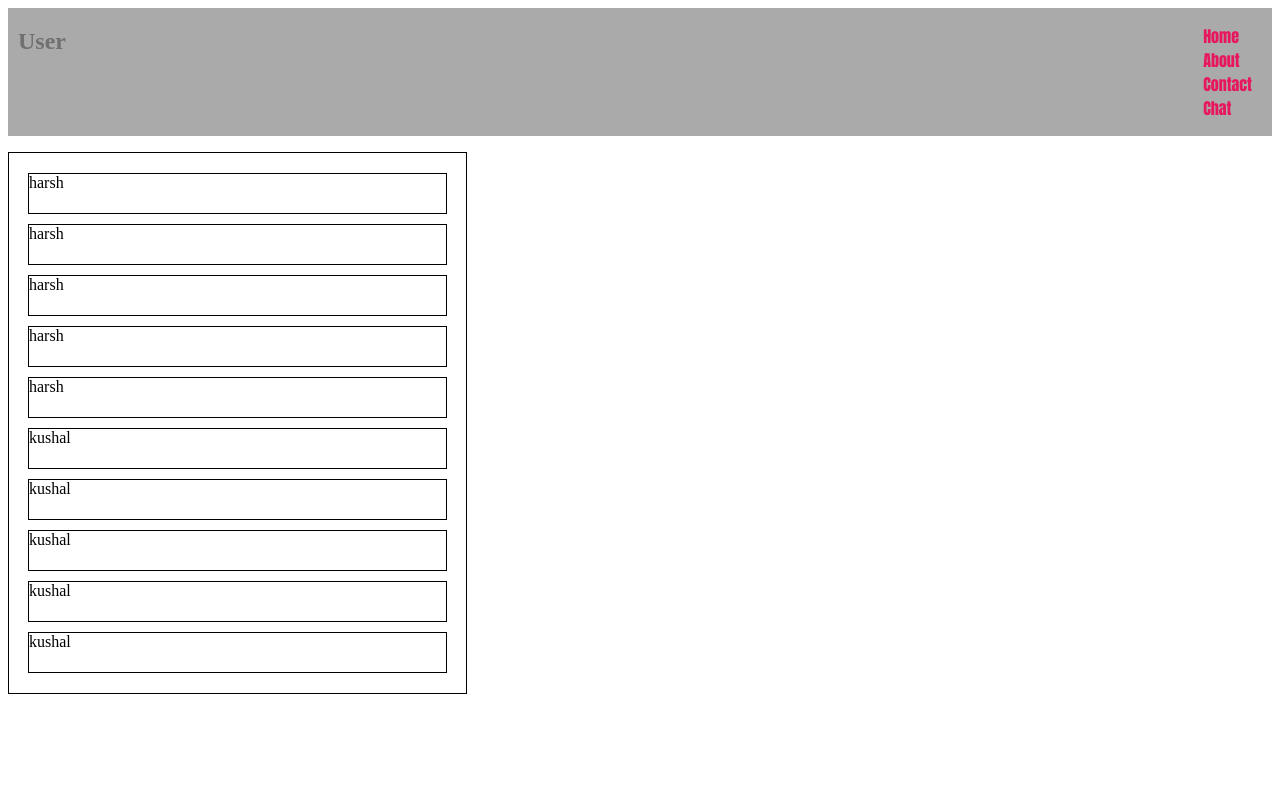
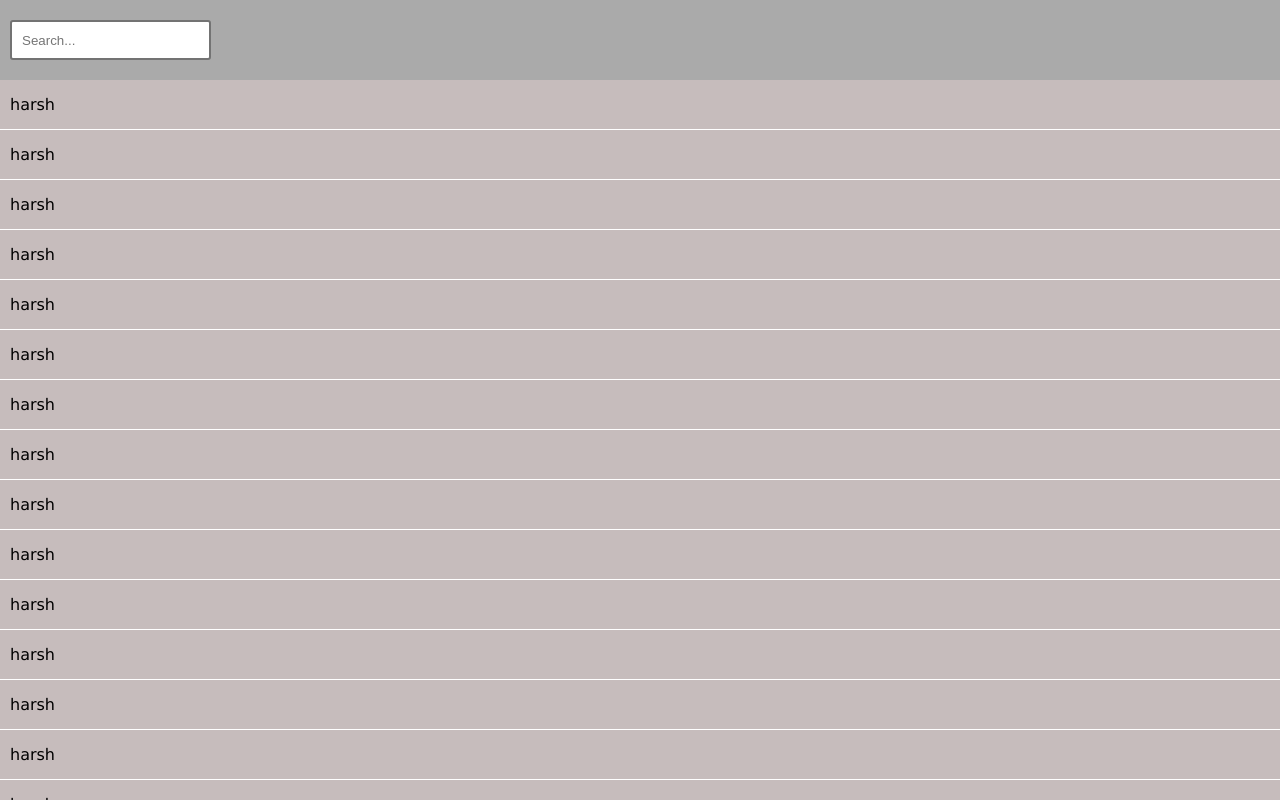
Before and after one commit to mrharshvashist/ChatSetGo, a plain HTML site: page index.html in a window 1280 px wide. Drawn offline with Linux system fonts and the light colour scheme.

Commit message:
new layout

```diff
--- a/index.html
+++ b/index.html
@@ -9,32 +9,49 @@
 </head>
 <body>
     <header>
+        <!-- <h1>User</h1> -->
         <nav>
-            <h1>User</h1>
-            <ul>
+            <input type="text" placeholder="Search...">
+            <!-- <ul>
                 <li><a href="#">Home</a></li>
                 <li><a href="#">About</a></li>
                 <li><a href="#">Contact</a></li>
                 <li><a href="#">Chat</a></li>
-            </ul>
+            </ul> -->
         </nav>
     </header>
-    <menu>
+    <main>
+
+    <menu id="sideMenu">
         <!-- Users list <br>
         Avatar -->
+        <div class="user">harsh</div>
+        <!-- <div class="user">harsh</div> -->
         <div class="user">harsh</div>
         <div class="user">harsh</div>
         <div class="user">harsh</div>
         <div class="user">harsh</div>
         <div class="user">harsh</div>
-        <div class="user">kushal</div>
-        <div class="user">kushal</div>
-        <div class="user">kushal</div>
-        <div class="user">kushal</div>
-        <div class="user">kushal</div>
+        <div class="user">harsh</div>
+        <div class="user">harsh</div>
+        <div class="user">harsh</div>
+        <div class="user">harsh</div>
+        <div class="user">harsh</div>
+        <div class="user">harsh</div>
+        <div class="user">harsh</div>
+        <div class="user">harsh</div>
+        <div class="user">harsh</div>
+        <div class="user">harsh</div>
+        <div class="user">harsh</div>
+        <div class="user">harsh</div>
+        <div class="user">harsh</div>
+        <div class="user">harsh</div>
+        <div class="user">harsh</div>
+        <div class="user">harsh</div>
+        <div class="user">harsh</div>
+        <div class="user">harsh</div>
 
     </menu>
-    <main>
 
     </main>
 </body>
--- a/style.css
+++ b/style.css
@@ -6,10 +6,26 @@
     #000534 */
 }
 
+*, html, body{
+    padding: 0;
+    margin: 0;
+    box-sizing: border-box;
+}
 
+body {
+    /* display: flex; */
+    flex-direction: column;
+    align-items: center;
+    /* overflow: auto; */
+    /* height: 50vh; */
+}
 
 header {
-    /* height: 80px; */
+    display: flex;
+    /* flex-direction: column; */
+    /* justify-content: center; */
+    align-items: center;
+    height: 10vh;
     width: 100%;
     /* border: 1px solid #000; */
 }
@@ -18,45 +34,87 @@ header nav {
     background-color: var(--main);
     color: var(--secondary);
     padding: 0 10px;
+    display: flex;
     justify-content: space-between;
-    display: flex;
+    align-items: center;
+    height: 100%;
+    width: 100%;
     /* border: 1px solid #000; */
 }
-
+header nav input {
+    height: 40px;
+    border: 2px solid #737373;
+    outline: none;
+    border-radius: 3px;
+    padding: 0 10px;
+}
 header nav ul li {
     margin: 0 10px;
 }
 header nav ul li a {
     text-decoration: none;
     color: #fff;
-    color: #e8175d;
+    /* color: #e8175d; */
     font-family: Impact, Haettenschweiler, 'Arial Narrow Bold', sans-serif;
 }
 header nav ul {
-    /* display: flex; */
+    display: flex;
     list-style: none;
     align-items: center;
     padding: 0;
     justify-content: center;
     /* border: 1px solid #000; */
 }
+header nav h1{
+    align-self: flex-start;
+    justify-self: start;
+    /* font-size: 3em; */
+}
+main {
+    /* flex: 1; */
+    height: auto;
+    display: flex;
+
+    width: 100%;
+
+    /* border: 10px solid #000; */
+    box-sizing: border-box;
+    position: relative;
+}
 menu{
-    height: 500px;
-    display: flex;
-    justify-content: center;
-    align-items: center;
+    height: 90vh ;
+    right: 0;
+    /* left: 0; */
+    /* display: flex;
+    flex-shrink: 0; */
+    /* justify-content: center; */
+    /* align-items: center; */
     flex-direction: column;
-    gap: 10px;
+    /* flex-wrap: wrap; */
+    /* gap: 10px; */
 
-    width: 33%;
-    border: 1px solid #000;
-    overflow: scroll;
-    padding: 20px;
+    /* width: 33%; */
+    width: 100vw;
+    /* border: 10px solid #000; */
+    overflow-y: scroll;
+    /* scrollbar-track-color: aqua;
+    scrollbar-arrow-color: rgb(255, 0, 0); */
+    scrollbar-width: thin;
+    /* padding: 20px; */
+    position: absolute;
 
 }
 .user{
-    height: 70px;
+    height: 50px;
     width: 100%;
-    position: relative;
-    border: 1px solid #000;
+    font-family: Verdana, Geneva, Tahoma, sans-serif;
+    padding-left: 10px;
+    /* position: absolute; */
+    border-bottom: 1px solid #ffffff;
+    background-color: #c6bcbc;
+    display: flex;
+
+    justify-content: start;
+    align-items: center;
+    /* text-align: center; */
 }
```
Also changed, not shown: features.txt (added).
